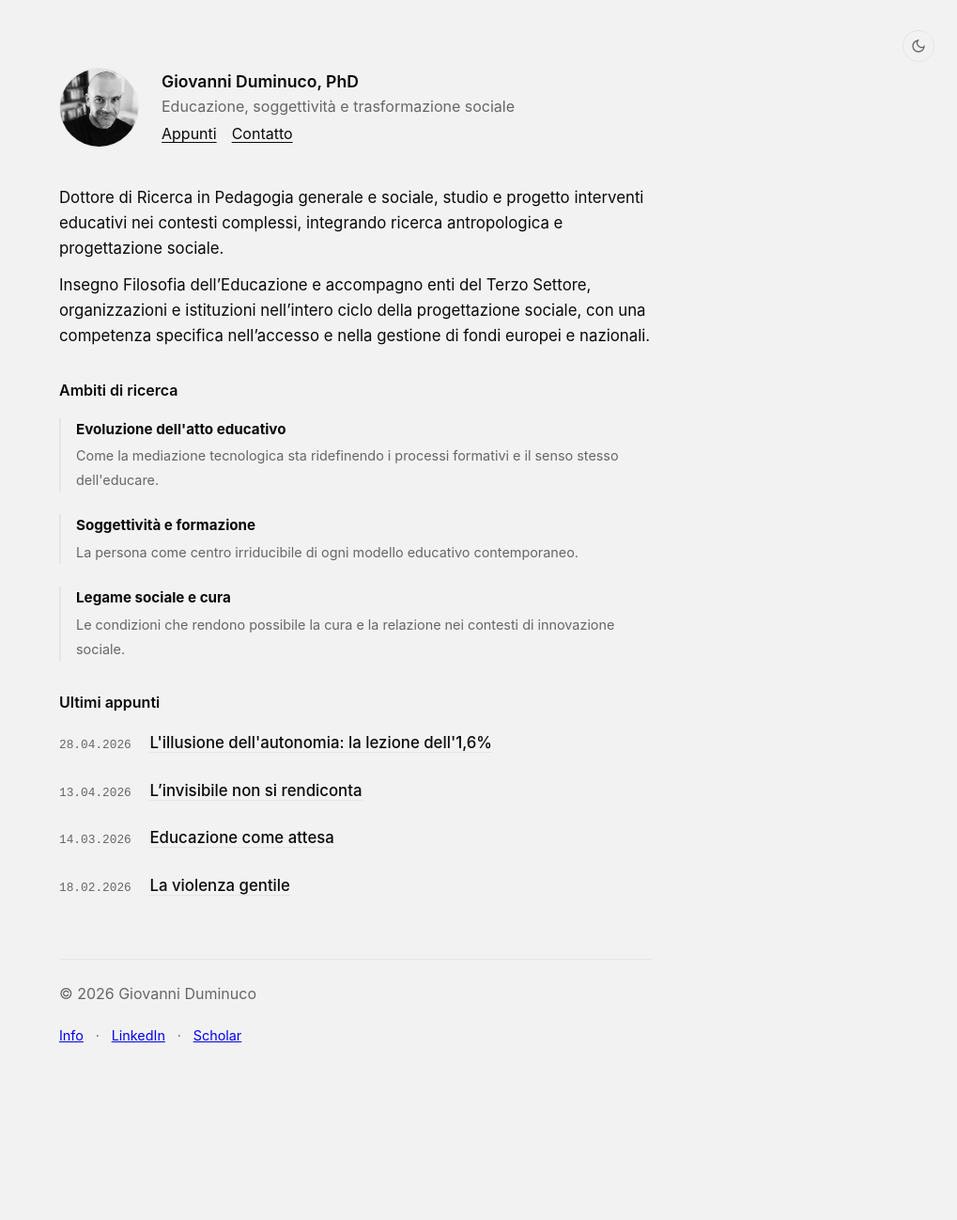
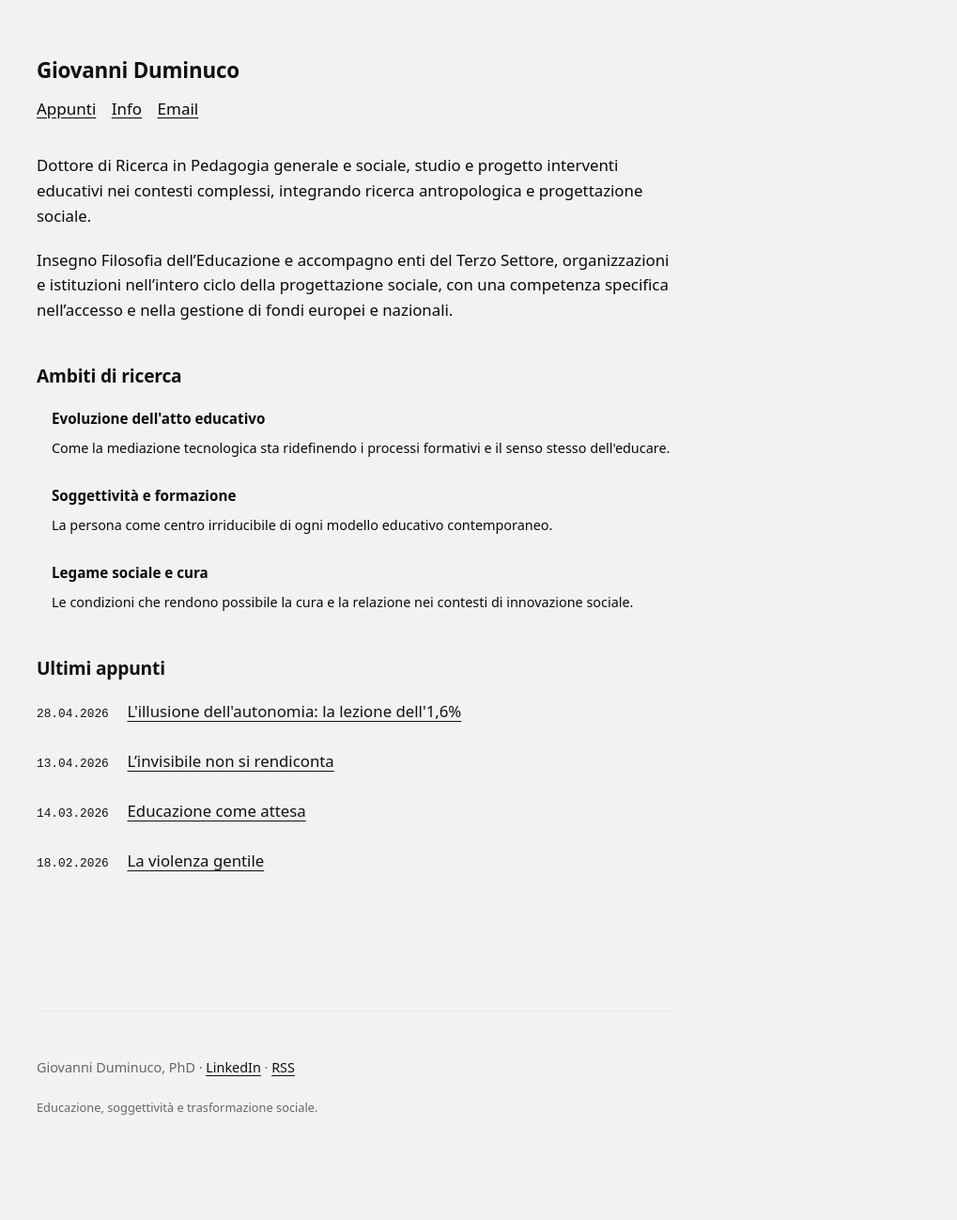
Before and after one commit to dumgio/dumgio.github.io, a Jekyll site: the page built from index.html, in a window 1280 px wide. Shown: the whole page at 94% size, without its empty margins (261-1280 px from the left). Built offline with Jekyll 4.4.1, drawn with Linux system fonts in a browser that asks for light colours; before the commit the page ends 1149 px from its top, so only the background shows below that.

Commit message:
Update default.html

```diff
--- a/_layouts/default.html
+++ b/_layouts/default.html
@@ -4,139 +4,136 @@
     <meta charset="utf-8">
     <meta name="viewport" content="width=device-width, initial-scale=1.0">
 
-    <title>{% if page.url == "/" %}Giovanni Duminuco, PhD | Ricerca Pedagogica e Sociale{% else %}{{ page.title }} | Giovanni Duminuco, PhD{% endif %}</title>
+    <title>{% if page.url == "/" %}Giovanni Duminuco, PhD{% else %}{{ page.title }} | Giovanni Duminuco, PhD{% endif %}</title>
 
     {% seo %}
 
     <meta property="og:type" content="website">
-    <meta property="og:title" content="{% if page.url == "/" %}Giovanni Duminuco, PhD | Ricerca Pedagogica e Sociale{% else %}{{ page.title }} | Giovanni Duminuco, PhD{% endif %}">
+    <meta property="og:title" content="{% if page.url == "/" %}Giovanni Duminuco, PhD{% else %}{{ page.title }} | Giovanni Duminuco, PhD{% endif %}">
     <meta property="og:description" content="Ricerca pedagogica, filosofia dell'educazione e progettazione sociale.">
     <meta property="og:image" content="https://giovanniduminuco.it/assets/img/og-default.png">
-    <meta property="og:image:width" content="1200">
-    <meta property="og:image:height" content="630">
     <meta property="og:url" content="https://giovanniduminuco.it{{ page.url }}">
-
     <meta name="twitter:card" content="summary_large_image">
 
     <style>
         :root {
-            --bg: #f2f2f2;
-            --fg: #0a0a0a;
-            --accent: #666666;
-            --border: #e5e5e5;
-            --m-width: 680px;
+            --width: 680px;
+            --font-main: system-ui, -apple-system, BlinkMacSystemFont, sans-serif;
+            --font-scale: 17px;
+
+            /* Light mode (Olle Palette) */
+            --background-color: #f2f2f2;
+            --heading-color: #111111;
+            --text-color: #0A0A0A;
+            --link-color: #111111;
+            --visited-color: #666666;
+            --border-color: #e5e5e5;
         }
 
-        [data-theme="dark"] {
-            --bg: #0a0a0a;
-            --fg: #d0d0d0;
-            --accent: #a0a0a0;
-            --border: #2a2f33;
+        @media (prefers-color-scheme: dark) {
+            :root {
+                --background-color: #0f1417;
+                --heading-color: #f2f2f2;
+                --text-color: #d0d0d0;
+                --link-color: #f2f2f2;
+                --visited-color: #a0a0a0;
+                --border-color: #2a2f33;
+            }
         }
 
-        * { margin: 0; padding: 0; box-sizing: border-box; }
-
         html {
-            /* Font di sistema pulito, uniforme ovunque */
-            font-family: -apple-system, BlinkMacSystemFont, "Segoe UI", Roboto, Helvetica, Arial, sans-serif;
-            background-color: var(--bg);
-            color: var(--fg);
-            font-size: 16px; /* Base fissa */
-            line-height: 1.6;
-            -webkit-font-smoothing: antialiased;
+            font-family: var(--font-main);
+            background-color: var(--background-color);
+            color: var(--text-color);
         }
 
         body {
-            padding: 8vh 1.5rem 4vh;
-            max-width: var(--m-width);
-            margin: 0 auto;
+            margin: 3.5rem auto;
+            padding: 0 1.25rem;
+            max-width: var(--width);
+            font-size: var(--font-scale);
+            line-height: 1.7;
+            word-wrap: break-word;
         }
 
-        /* Testo uniforme: paragrafi, liste e descrizioni hanno la stessa dimensione */
-        p, li, .ambito-descrizione, .hero-role {
-            font-size: 1rem;
-            font-weight: 400;
-            margin-bottom: 1.2rem;
+        /* Header e Titolo */
+        header { margin-bottom: 2rem; }
+        .title h1 {
+            font-size: 1.4rem;
+            font-weight: 600;
+            letter-spacing: -0.01em;
+            margin: 0;
+            color: var(--heading-color);
         }
 
-        /* Titoli sezioni: stessa dimensione del testo, solo leggermente più marcati */
-        h2 {
-            font-size: 1rem;
+        header a { text-decoration: none; color: inherit; }
+
+        /* Headings uniformi */
+        h1, h2, h3 {
+            color: var(--heading-color);
             font-weight: 600;
-            color: var(--fg);
-            margin: 2rem 0 1rem;
-            text-transform: none;
-            border: none;
+            letter-spacing: -0.01em;
+            margin-top: 2.5rem;
+            font-size: 1.2rem; /* Uniformità dimensionale stile Olle */
         }
 
-        /* Header snello */
-        header {
-            margin-bottom: 2.5rem;
-            display: grid;
-            grid-template-columns: 85px 1fr;
-            gap: 1.5rem;
-            align-items: center;
+        p { margin: 1.25rem 0; }
+
+        /* Link: Sottolineatura fissa, NO HOOVER */
+        a {
+            color: var(--link-color);
+            text-decoration: underline;
+            text-decoration-thickness: 1px;
+            text-underline-offset: 3px;
         }
 
-        .profile-photo { width: 85px; height: 85px; border-radius: 50%; border: 1px solid var(--border); }
+        /* Navigazione orizzontale */
+        nav a { margin-right: 0.75rem; text-decoration: underline; }
 
-        h1 { font-size: 1.1rem; font-weight: 600; }
-        h1 a { text-decoration: none; color: inherit; }
+        /* Liste (Ambiti e Post) */
+        ul { list-style: none; padding: 0; }
+        li { margin-bottom: 0.6rem; }
 
-        .hero-role { color: var(--accent); margin-bottom: 0.2rem; }
-
-        .social-links { display: flex; gap: 1rem; }
-        .social-links a, main a, .ambito-titolo a {
-            text-decoration: underline;
-            text-underline-offset: 3px;
-            color: inherit;
-        }
-
-        /* Classi per pulire la lista Ambiti */
-        .ambito-item { margin-bottom: 0.8rem; list-style: none; }
-        .ambito-titolo { font-weight: 600; display: inline; }
-        .ambito-descrizione { display: inline; }
-
-        /* Pulsante tema minimale */
-        #theme-toggle {
-            position: absolute; top: 2rem; right: 1.5rem;
-            background: none; border: 1px solid var(--border);
-            border-radius: 50%; width: 34px; height: 34px;
-            cursor: pointer; color: var(--accent);
-            display: flex; align-items: center; justify-content: center;
+        hr {
+            border: none;
+            border-top: 1px solid var(--border-color);
+            margin: 3rem 0;
         }
 
         footer {
-            margin-top: 4rem; padding-top: 1.5rem;
-            border-top: 1px solid var(--border);
-            font-size: 0.9rem; color: var(--accent);
+            margin-top: 4rem;
+            padding: 2rem 0;
+            font-size: 0.9rem;
+            color: var(--visited-color);
         }
-        .footer-links { display: flex; gap: 0.8rem; margin-top: 0.5rem; }
 
-        @media (max-width: 450px) {
-            header { grid-template-columns: 1fr; text-align: center; }
-            .social-links { justify-content: center; }
-            #theme-toggle { top: 1rem; right: 1rem; }
+        /* Foto profilo opzionale (se vuoi tenerla) */
+        .profile-photo {
+            width: 60px; height: 60px;
+            border-radius: 50%;
+            margin-bottom: 1rem;
+            display: block;
+        }
+
+        /* Per gli ultimi post stile blog */
+        .post-date {
+            color: var(--visited-color);
+            font-size: 0.9rem;
+            margin-right: 1rem;
         }
     </style>
 </head>
-<body>
-
-    <button id="theme-toggle" aria-label="Cambia tema">
-        <svg id="sun-icon" style="display:none" xmlns="http://www.w3.org/2000/svg" width="16" height="16" viewBox="0 0 24 24" fill="none" stroke="currentColor" stroke-width="2"><circle cx="12" cy="12" r="5"></circle><line x1="12" y1="1" x2="12" y2="3"></line><line x1="12" y1="21" x2="12" y2="23"></line><line x1="4.22" y1="4.22" x2="5.64" y2="5.64"></line><line x1="18.36" y1="18.36" x2="19.78" y2="19.78"></line><line x1="1" y1="12" x2="3" y2="12"></line><line x1="21" y1="12" x2="23" y2="12"></line><line x1="4.22" y1="19.78" x2="5.64" y2="18.36"></line><line x1="18.36" y1="5.64" x2="19.78" y2="4.22"></line></svg>
-        <svg id="moon-icon" xmlns="http://www.w3.org/2000/svg" width="16" height="16" viewBox="0 0 24 24" fill="none" stroke="currentColor" stroke-width="2"><path d="M21 12.79A9 9 0 1 1 11.21 3 7 7 0 0 0 21 12.79z"></path></svg>
-    </button>
+<body class="home">
 
     <header>
-        <img src="/profile.jpg" alt="Giovanni Duminuco" class="profile-photo">
-        <div>
-            <h1><a href="/">Giovanni Duminuco, PhD</a></h1>
-            <p class="hero-role">Educazione, soggettività e trasformazione sociale</p>
-            <nav class="social-links">
-                <a href="/blog">Appunti</a>
-                <a href="mailto:giovanni.duminuco@gmail.com">Contatto</a>
-            </nav>
-        </div>
+        <a class="title" href="/">
+            <h1>Giovanni Duminuco</h1>
+        </a>
+        <nav style="margin-top: 0.5rem;">
+            <a href="/blog">Appunti</a>
+            <a href="/info">Info</a>
+            <a href="mailto:giovanni.duminuco@gmail.com">Email</a>
+        </nav>
     </header>
 
     <main>
@@ -144,31 +141,10 @@
     </main>
 
     <footer>
-        <p>&copy; {{ "now" | date: "%Y" }} Giovanni Duminuco</p>
-        <div class="footer-links">
-            <a href="/info">Info</a> &middot;
-            <a href="https://www.linkedin.com/in/dumgio/" target="_blank">LinkedIn</a> &middot;
-            <a href="https://scholar.google.com/citations?user=lpBSylMAAAAJ&hl=it" target="_blank">Scholar</a>
-        </div>
+        <hr>
+        <p>Giovanni Duminuco, PhD · <a href="https://www.linkedin.com/in/dumgio/">LinkedIn</a> · <a href="/feed.xml">RSS</a></p>
+        <p style="font-size: 0.8rem; margin-top: 0.5rem;">Educazione, soggettività e trasformazione sociale.</p>
     </footer>
 
-    <script>
-        const btn = document.getElementById("theme-toggle");
-        const sunIcon = document.getElementById("sun-icon");
-        const moonIcon = document.getElementById("moon-icon");
-        function updateIcons(theme) {
-            const isDark = theme === "dark";
-            sunIcon.style.display = isDark ? "block" : "none";
-            moonIcon.style.display = isDark ? "none" : "block";
-        }
-        let currentTheme = document.documentElement.getAttribute("data-theme") || "light";
-        updateIcons(currentTheme);
-        btn.addEventListener("click", () => {
-            let theme = document.documentElement.getAttribute("data-theme") === "dark" ? "light" : "dark";
-            document.documentElement.setAttribute("data-theme", theme);
-            localStorage.setItem("theme", theme);
-            updateIcons(theme);
-        });
-    </script>
 </body>
 </html>
```
